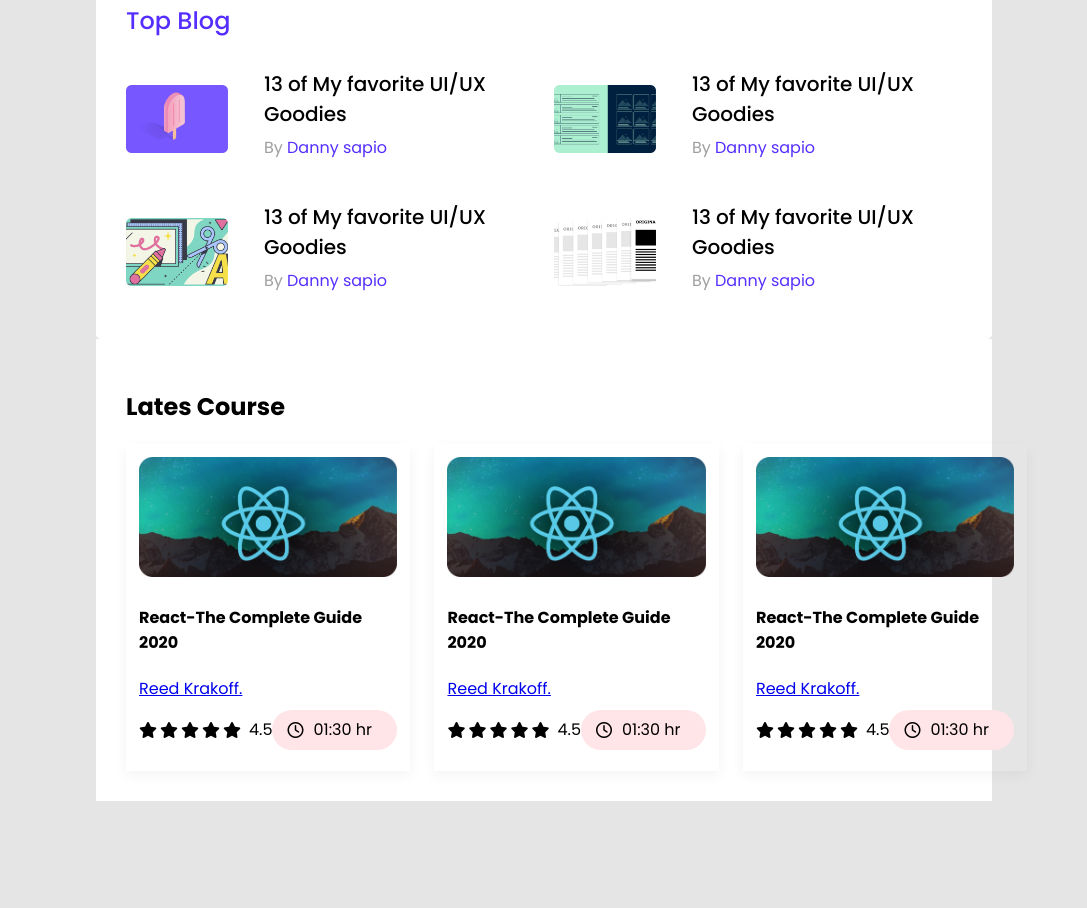
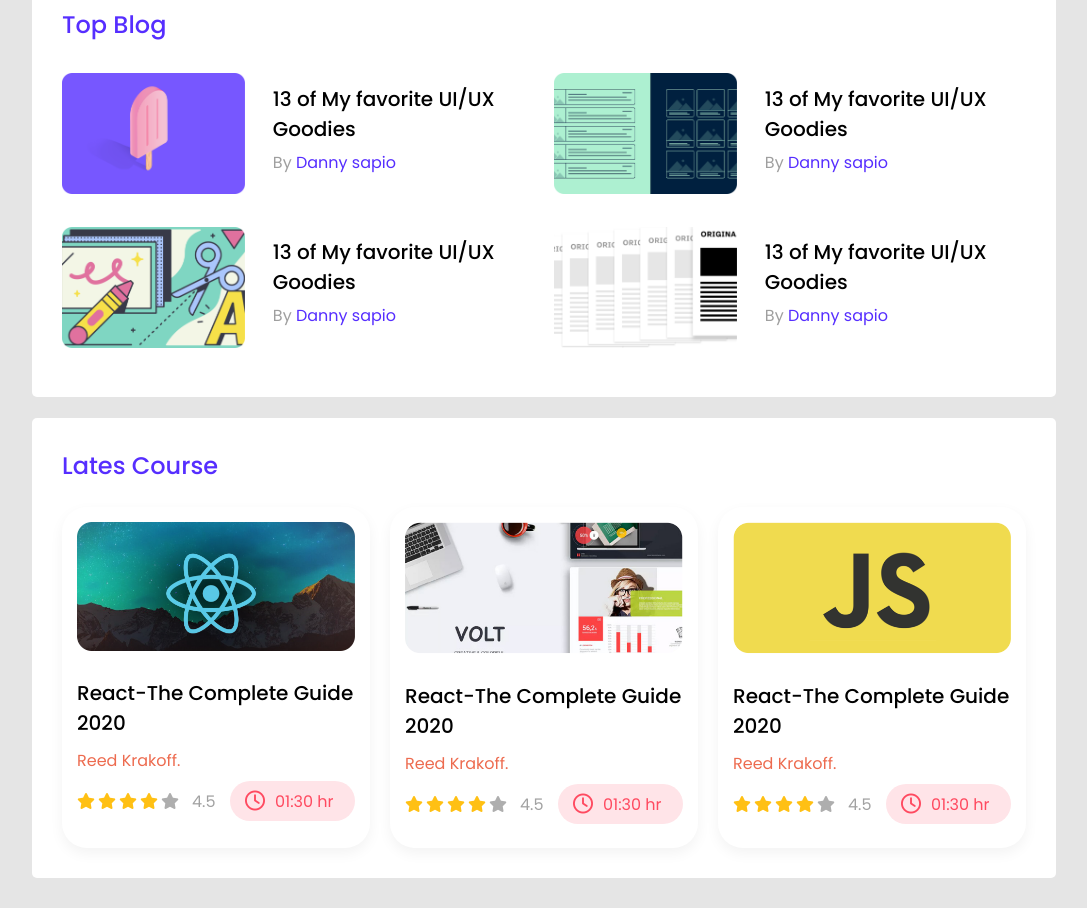
Before and after one commit to kaykobadyiasin/leader-board, a plain HTML site: page index.html in a window 1280 px wide. Shown: the part 516-1424 px from the top of the page, without its empty margins (96-1183 px from the left). Before the commit the page ends 1317 px from the top, so only its background shows below. Drawn offline with Linux system fonts and the light colour scheme.

Commit message:
complete responsive

```diff
--- /dev/null
+++ b/css/media.css
@@ -0,0 +1,97 @@
+@media only screen and (max-width: 576px){
+    .container {
+        width: 95%;
+    }
+    .players {
+        grid-template-columns: repeat(2, 1fr);
+    }
+    .top_player h2 {
+        margin-bottom: 30px;
+    }
+    .blogs {
+        grid-template-columns: repeat(1, 1fr);
+    }
+    .courses {
+        grid-template-columns: repeat(1, 1fr);
+        grid-row-gap: 30px;
+    }
+}
+
+
+@media only screen and (min-width: 576.99px) and (max-width: 768px){
+    .container {
+        width: 95%;
+    }
+    .players {
+        grid-template-columns: repeat(2, 1fr);
+    }
+    .top_player h2 {
+        margin-bottom: 30px;
+    }
+    .blogs {
+        grid-template-columns: repeat(1, 1fr);
+    }
+    .courses {
+        grid-template-columns: repeat(1, 1fr);
+        grid-row-gap: 30px;
+    }
+}
+@media only screen and (min-width: 768.99px) and (max-width: 992px){
+    .container {
+        width: 95%;
+    }
+    .players {
+        grid-template-columns: repeat(3, 1fr);
+    }
+    .top_player h2 {
+        margin-bottom: 30px;
+    }
+    .blogs {
+        grid-template-columns: repeat(2, 1fr);
+    }
+    .courses {
+        grid-template-columns: repeat(3, 1fr);
+        grid-column-gap: 5px;
+    }
+
+}
+
+@media only screen and (min-width: 992.99px) and (max-width: 1200px){
+    .container {
+        width: 80%;
+    }
+    .players {
+        grid-template-columns: repeat(3, 1fr);
+    }
+    .top_player h2 {
+        margin-bottom: 30px;
+    }
+    .blogs {
+        grid-template-columns: repeat(2, 1fr);
+    }
+    .courses {
+        grid-template-columns: repeat(3, 1fr);
+        grid-column-gap: 20px;
+    }
+
+}
+
+@media only screen and (min-width: 1200.99px) and (max-width: 1400px){
+    .container {
+        width: 80%;
+    }
+    .players {
+        grid-template-columns: repeat(3, 1fr);
+    }
+    .top_player h2 {
+        margin-bottom: 30px;
+    }
+    .blogs {
+        grid-template-columns: repeat(2, 1fr);
+    }
+    .courses {
+        grid-template-columns: repeat(3, 1fr);
+        grid-column-gap: 20px;
+    }
+
+}
--- a/css/style.css
+++ b/css/style.css
@@ -65,6 +65,7 @@ header{
 }
 .banner_main{
     padding: 30px;
+    padding-bottom: 42px;
     background-color: white;
     border-radius: 5px;
     margin-top: 40px;
@@ -108,6 +109,7 @@ header{
 }
 .top_blog h2{
     color: #562EFF;
+    font-size: 24px;
     font-weight: 500;
     margin-top: 30px;
     margin-bottom: 5px;
@@ -121,12 +123,12 @@ header{
 	display: flex;
 	align-items: center;
 	row-gap: 24px;
-	column-gap: 16px;
+	column-gap: 8px;
 	margin-top: 26px;
 }
 .blog_img{
     margin-right: 20px;
-    width: 117px;
+    width: 217px;
 }
 .blog_img img{
     width: 100%;
@@ -149,20 +151,30 @@ header{
 /* banner end  */
 
 /* course section start */
-.course_section{}
+.course_section{
+    margin-bottom: 30px;
+}
 .course_main{
+    margin-top: 21px;
     background-color: #fff;
     padding: 30px;
+    border-radius: 5px;
 }
-.course_main h2{}
+.course_main h2 {
+	font-size: 24px;
+	font-weight: 500;
+	margin-top: 0;
+	margin-bottom: 24px;
+	color: #562EFF;
+}
 .courses{
     display: grid;
     grid-template-columns: repeat(3, 1fr);
-    grid-column-gap: 24px;
+    grid-column-gap: 30px;
 }
 .course{
-    padding: 13px;
-    /* border: 1px solid #000000; */
+    padding: 15px;
+    border-radius: 25px;
     box-shadow: 0px 5.34229px 13.3557px rgba(0, 0, 0, 0.05);
 }
 .course_img{
@@ -171,8 +183,17 @@ header{
 .course_img img{
     width: 100%;
 }
-.course h4{}
-.course a{}
+.course h4 {
+	font-size: 20px;
+	font-weight: 500;
+	margin-top: 20px;
+	margin-bottom: 10px;
+}
+.course a{
+    color: #ED6B4F;
+    text-decoration: none;
+    margin-bottom: 20px;
+}
 
 .course_detail{
     display: flex;
@@ -186,9 +207,15 @@ header{
 .course_rating i{
     margin-right: 3px;
 }
+.yello{
+    color: #FFC014;
+}
+.grayc{
+    color: #AEAEAE;
+}
 .course_rating p{
-    margin-left: 5px;
-
+    margin-left: 10px;
+    color: #a2a2a2;
 }
 .course_dioration{
     display: flex;
@@ -199,8 +226,12 @@ header{
     border-radius: 50px;
     background-color: #FFE4E8;
 }
-.course_dioration i{
-    margin-right: 10px;
+.course_dioration i {
+	color: #FF4A60;
+	margin-right: 10px;
+	font-size: 20px;
 }
-.course_dioration p{}
+.course_dioration p{
+    color: #FF4A60;
+}
 /* course section end */
--- a/index.html
+++ b/index.html
@@ -5,6 +5,7 @@
     <meta http-equiv="X-UA-Compatible" content="IE=edge">
     <meta name="viewport" content="width=device-width, initial-scale=1.0">
     <title>leader-board</title>
+    <link rel="icon" href="images/icons/fav-icon.png">
 
     <!-- fonts -->
     <link rel="preconnect" href="https://fonts.googleapis.com">
@@ -16,6 +17,7 @@
 
     <!-- css link  -->
     <link rel="stylesheet" href="css/style.css">
+    <link rel="stylesheet" href="css/media.css">
 </head>
 <body>
     <!-- header area start  -->
@@ -123,11 +125,11 @@
                         <a href="#">Reed Krakoff.</a>
                         <div class="course_detail">
                             <div class="course_rating">
-                                <i class="fa-solid fa-star"></i>
-                                <i class="fa-solid fa-star"></i>
-                                <i class="fa-solid fa-star"></i>
-                                <i class="fa-solid fa-star"></i>
-                                <i class="fa-solid fa-star"></i>
+                                <i class="fa-solid fa-star yello"></i>
+                                <i class="fa-solid fa-star yello"></i>
+                                <i class="fa-solid fa-star yello"></i>
+                                <i class="fa-solid fa-star yello"></i>
+                                <i class="fa-solid fa-star grayc"></i>
                                 <p>4.5</p>
                             </div>
                             <div class="course_dioration">
@@ -137,16 +139,16 @@
                         </div>
                     </div>
                     <div class="course">
-                        <div class="course_img"><img src="images/courses/course-1.png" alt=""></div>
+                        <div class="course_img"><img src="images/courses/course-2.png" alt=""></div>
                         <h4>React-The Complete Guide 2020</h4>
                         <a href="#">Reed Krakoff.</a>
                         <div class="course_detail">
                             <div class="course_rating">
-                                <i class="fa-solid fa-star"></i>
-                                <i class="fa-solid fa-star"></i>
-                                <i class="fa-solid fa-star"></i>
-                                <i class="fa-solid fa-star"></i>
-                                <i class="fa-solid fa-star"></i>
+                                <i class="fa-solid fa-star yello"></i>
+                                <i class="fa-solid fa-star yello"></i>
+                                <i class="fa-solid fa-star yello"></i>
+                                <i class="fa-solid fa-star yello"></i>
+                                <i class="fa-solid fa-star grayc"></i>
                                 <p>4.5</p>
                             </div>
                             <div class="course_dioration">
@@ -156,16 +158,16 @@
                         </div>
                     </div>
                     <div class="course">
-                        <div class="course_img"><img src="images/courses/course-1.png" alt=""></div>
+                        <div class="course_img"><img src="images/courses/course-3.png" alt=""></div>
                         <h4>React-The Complete Guide 2020</h4>
                         <a href="#">Reed Krakoff.</a>
                         <div class="course_detail">
                             <div class="course_rating">
-                                <i class="fa-solid fa-star"></i>
-                                <i class="fa-solid fa-star"></i>
-                                <i class="fa-solid fa-star"></i>
-                                <i class="fa-solid fa-star"></i>
-                                <i class="fa-solid fa-star"></i>
+                                <i class="fa-solid fa-star yello"></i>
+                                <i class="fa-solid fa-star yello"></i>
+                                <i class="fa-solid fa-star yello"></i>
+                                <i class="fa-solid fa-star yello"></i>
+                                <i class="fa-solid fa-star grayc"></i>
                                 <p>4.5</p>
                             </div>
                             <div class="course_dioration">
```
Also changed, not shown: images/icons/fav-icon.png (added).
